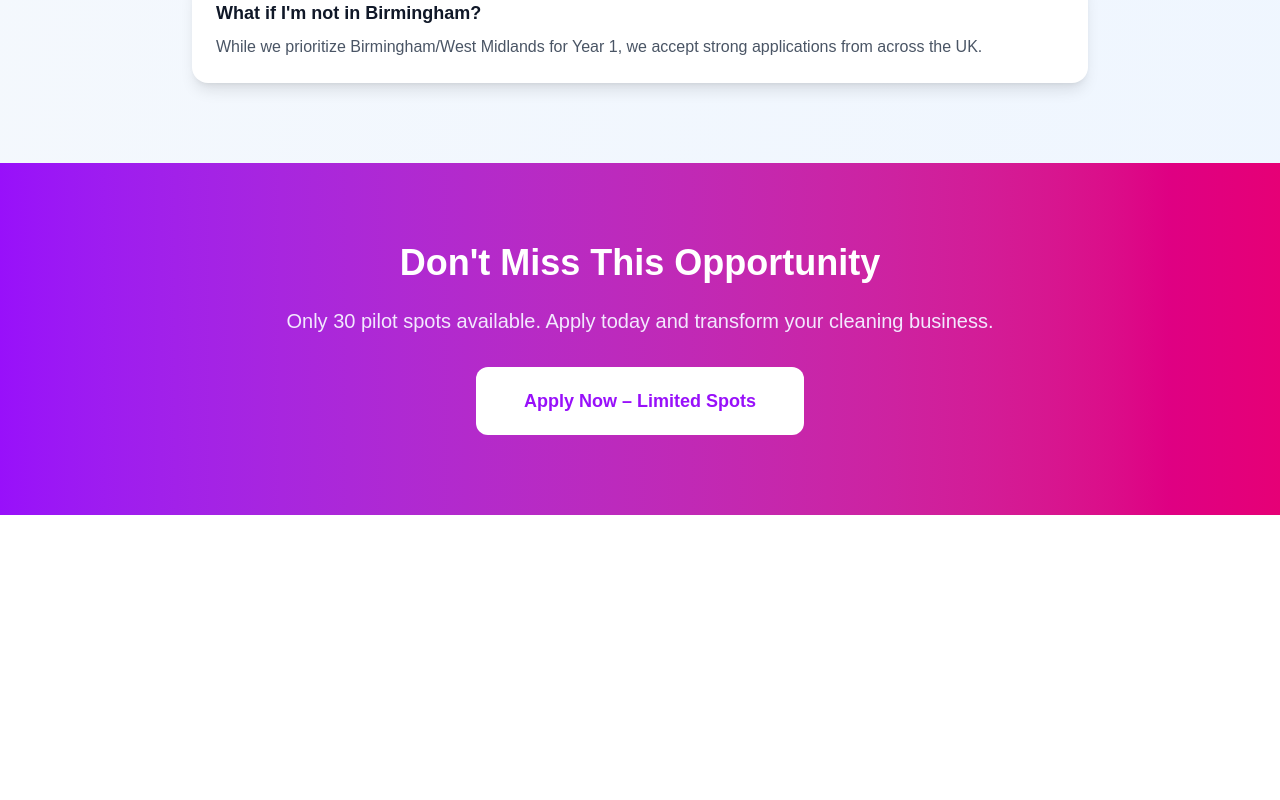
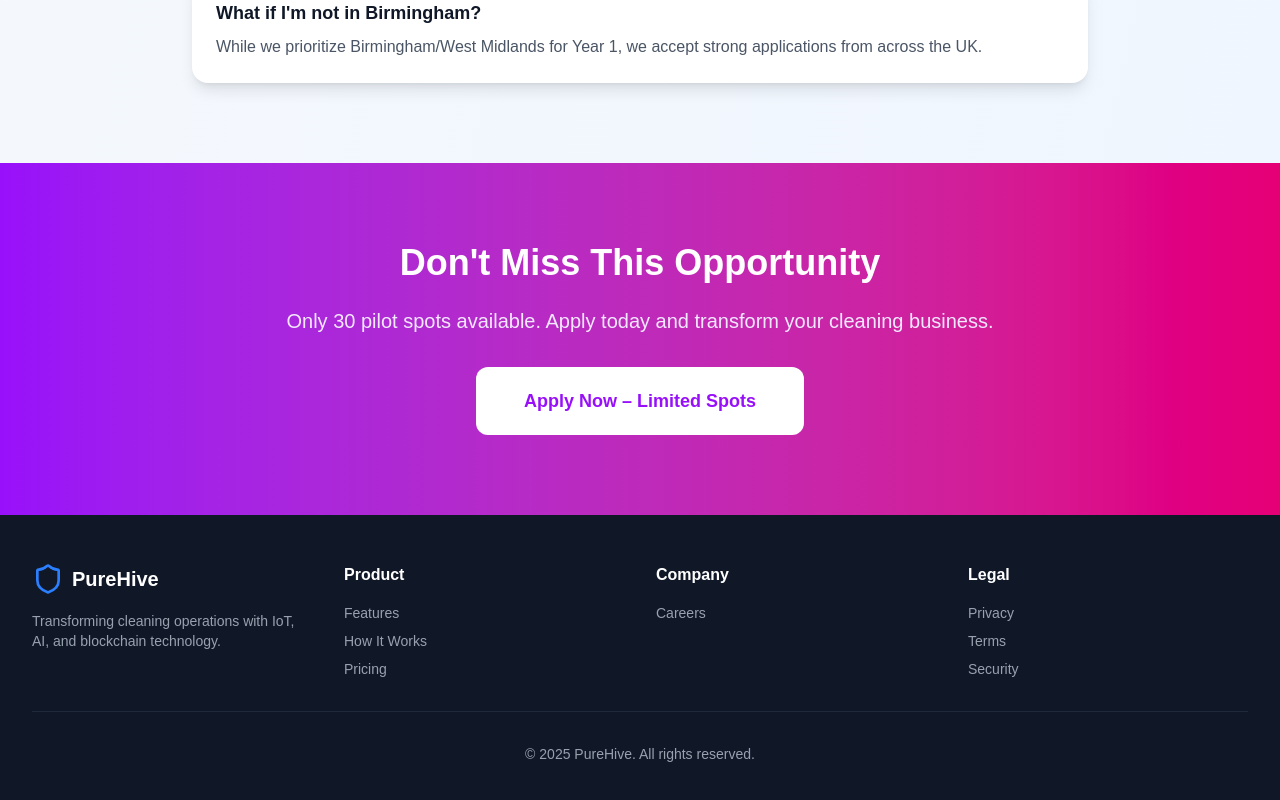
Before and after one commit to Rkechi/pureHub, a Next.js app: page /pilot-programme-contact in a window 1280 px wide. Shown: the part 4888-5688 px from the top of the page. Before the commit the page ends 5403 px from the top, so only its background shows below. Built offline with nearby package versions, Linux system fonts and the light colour scheme.

Commit message:
pilot-programme contact (footer) update

```diff
--- a/app/esg-procurement-alignment/page.tsx
+++ b/app/esg-procurement-alignment/page.tsx
@@ -445,6 +445,7 @@ export default function ESGProcurementPage() {
                     </div>
                 </div>
             </section>
+
             {/* Footer */}
             <footer className="bg-gray-900 text-gray-400 py-12 px-4 sm:px-6 lg:px-8">
                 <div className="max-w-7xl mx-auto max-[320px]:px-3">
--- a/app/pilot-programme-contact/page.tsx
+++ b/app/pilot-programme-contact/page.tsx
@@ -397,7 +397,7 @@ export default function PilotProgrammePage() {
                     type="text"
                     required
                     value={formData.companyName}
-                    onChange={(e) => setFormData({...formData, companyName: e.target.value})}
+                    onChange={(e) => setFormData({ ...formData, companyName: e.target.value })}
                     className="w-full px-4 py-3 border-2 border-gray-200 rounded-xl focus:outline-none focus:border-blue-500 transition-colors"
                     placeholder="Your company name"
                   />
@@ -411,7 +411,7 @@ export default function PilotProgrammePage() {
                     type="text"
                     required
                     value={formData.contactName}
-                    onChange={(e) => setFormData({...formData, contactName: e.target.value})}
+                    onChange={(e) => setFormData({ ...formData, contactName: e.target.value })}
                     className="w-full px-4 py-3 border-2 border-gray-200 rounded-xl focus:outline-none focus:border-blue-500 transition-colors"
                     placeholder="Your full name"
                   />
@@ -429,7 +429,7 @@ export default function PilotProgrammePage() {
                       type="email"
                       required
                       value={formData.email}
-                      onChange={(e) => setFormData({...formData, email: e.target.value})}
+                      onChange={(e) => setFormData({ ...formData, email: e.target.value })}
                       className="w-full pl-12 pr-4 py-3 border-2 border-gray-200 rounded-xl focus:outline-none focus:border-blue-500 transition-colors"
                       placeholder="email@company.com"
                     />
@@ -446,7 +446,7 @@ export default function PilotProgrammePage() {
                       type="tel"
                       required
                       value={formData.phone}
-                      onChange={(e) => setFormData({...formData, phone: e.target.value})}
+                      onChange={(e) => setFormData({ ...formData, phone: e.target.value })}
                       className="w-full pl-12 pr-4 py-3 border-2 border-gray-200 rounded-xl focus:outline-none focus:border-blue-500 transition-colors"
                       placeholder="+44 XXXX XXXXXX"
                     />
@@ -461,7 +461,7 @@ export default function PilotProgrammePage() {
                   </label>
                   <select
                     value={formData.employees}
-                    onChange={(e) => setFormData({...formData, employees: e.target.value})}
+                    onChange={(e) => setFormData({ ...formData, employees: e.target.value })}
                     className="w-full px-4 py-3 border-2 border-gray-200 rounded-xl focus:outline-none focus:border-blue-500 transition-colors"
                   >
                     <option value="">Select range...</option>
@@ -478,7 +478,7 @@ export default function PilotProgrammePage() {
                   </label>
                   <select
                     value={formData.currentClients}
-                    onChange={(e) => setFormData({...formData, currentClients: e.target.value})}
+                    onChange={(e) => setFormData({ ...formData, currentClients: e.target.value })}
                     className="w-full px-4 py-3 border-2 border-gray-200 rounded-xl focus:outline-none focus:border-blue-500 transition-colors"
                   >
                     <option value="">Select type...</option>
@@ -497,7 +497,7 @@ export default function PilotProgrammePage() {
                 <textarea
                   rows={4}
                   value={formData.message}
-                  onChange={(e) => setFormData({...formData, message: e.target.value})}
+                  onChange={(e) => setFormData({ ...formData, message: e.target.value })}
                   className="w-full px-4 py-3 border-2 border-gray-200 rounded-xl focus:outline-none focus:border-blue-500 transition-colors"
                   placeholder="Tell us about your ESG compliance needs and goals..."
                 />
@@ -571,6 +571,81 @@ export default function PilotProgrammePage() {
           </a>
         </div>
       </section>
+
+      {/* Footer */}
+      <footer className="bg-gray-900 text-gray-400 py-12 px-4 sm:px-6 lg:px-8">
+        <div className="max-w-7xl mx-auto max-[320px]:px-3">
+          <div className="grid md:grid-cols-4 gap-8 mb-8">
+            <div>
+              <div className="flex items-center gap-2 mb-4">
+                <Shield className="w-8 h-8 text-blue-500" />
+                <span className="text-xl font-bold text-white">PureHive</span>
+              </div>
+              <p className="text-sm max-[320px]:text-xs">
+                Transforming cleaning operations with IoT, AI, and blockchain
+                technology.
+              </p>
+            </div>
+
+            <div>
+              <h4 className="font-semibold text-white mb-4">Product</h4>
+              <ul className="space-y-2 text-sm">
+                <li>
+                  <a href="#features" className="hover:text-white">
+                    Features
+                  </a>
+                </li>
+                <li>
+                  <a href="#how-it-works" className="hover:text-white">
+                    How It Works
+                  </a>
+                </li>
+                <li>
+                  <a href="#" className="hover:text-white">
+                    Pricing
+                  </a>
+                </li>
+              </ul>
+            </div>
+
+            <div>
+              <h4 className="font-semibold text-white mb-4">Company</h4>
+              <ul className="space-y-2 text-sm">
+                <li>
+                  <a href="#about" className="hover:text-white transition-colors">
+                    Careers
+                  </a>
+                </li>
+              </ul>
+            </div>
+
+            <div>
+              <h4 className="font-semibold text-white mb-4">Legal</h4>
+              <ul className="space-y-2 text-sm">
+                <li>
+                  <a href="#" className="hover:text-white transition-colors">
+                    Privacy
+                  </a>
+                </li>
+                <li>
+                  <a href="#" className="hover:text-white transition-colors">
+                    Terms
+                  </a>
+                </li>
+                <li>
+                  <a href="#" className="hover:text-white transition-colors">
+                    Security
+                  </a>
+                </li>
+              </ul>
+            </div>
+          </div>
+
+          <div className="border-t border-gray-800 pt-8 text-center text-sm">
+            <p>&copy; 2025 PureHive. All rights reserved.</p>
+          </div>
+        </div>
+      </footer>
     </div>
   );
 }
```
Also changed, not shown: 1 other file (tests, documents, lock files or other folders).
